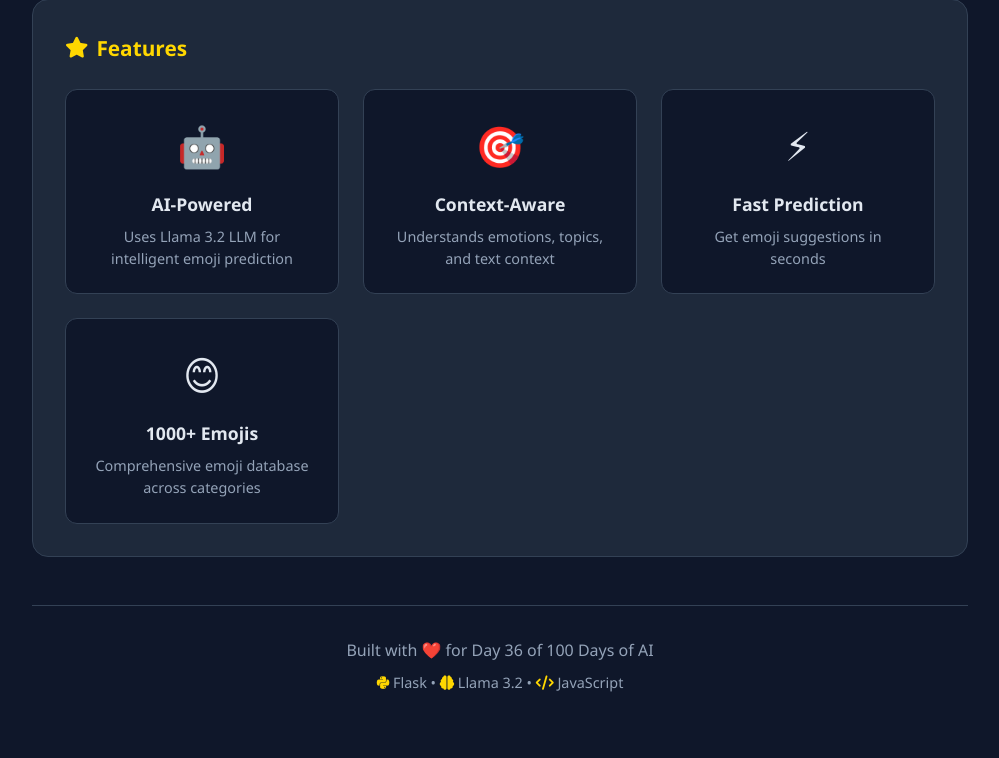
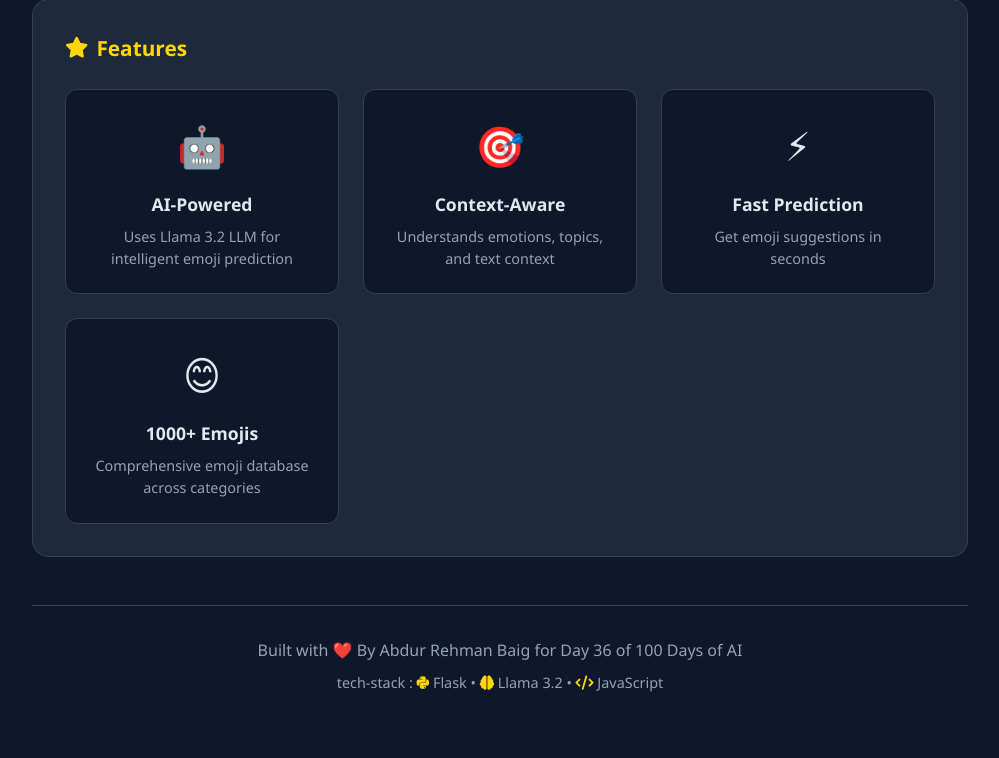
Before and after one commit to AbdulRehman028/100-days-of-ai, a Flask app: page / in a window 1280 px wide. Shown: the part 844-1602 px from the top of the page, without its empty margins (140-1139 px from the left). Run offline with Flask 3, Linux system fonts and the light colour scheme.

Commit message:
fix: Update footer to include author name and tech stack details

```diff
--- a/Day-36-Emoji-Prediction/templates/index.html
+++ b/Day-36-Emoji-Prediction/templates/index.html
@@ -172,8 +172,9 @@
 
         <!-- Footer -->
         <footer class="footer">
-            <p>Built with ❤️ for Day 36 of 100 Days of AI</p>
+            <p>Built with ❤️ By Abdur Rehman Baig for Day 36 of 100 Days of AI</p>
             <p class="tech-stack">
+                <i></i> tech-stack :
                 <i class="fab fa-python"></i> Flask •
                 <i class="fas fa-brain"></i> Llama 3.2 •
                 <i class="fas fa-code"></i> JavaScript
```
